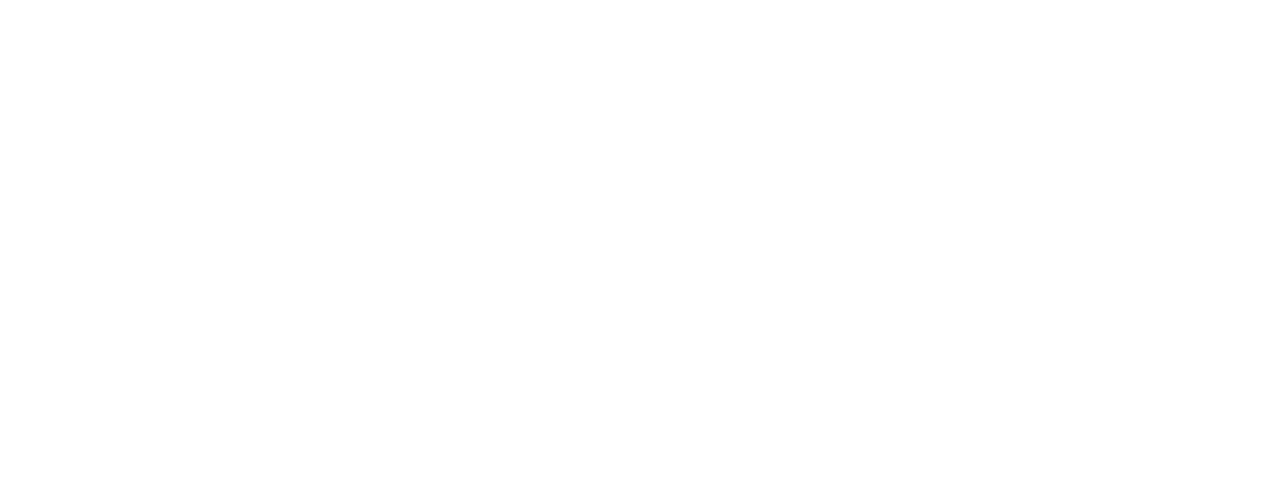
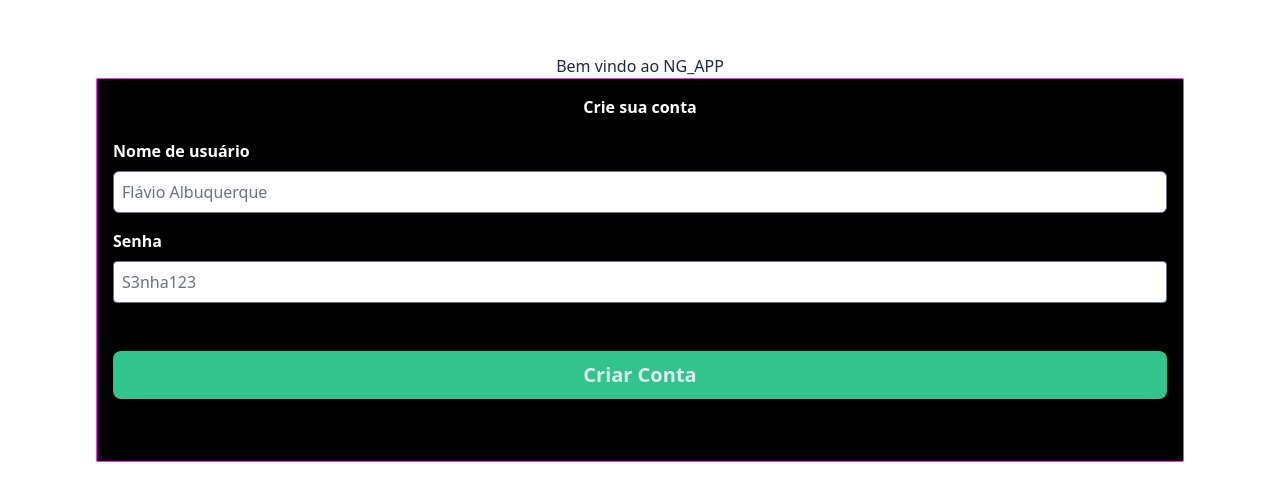
Before and after one commit to HalisterFernando/gzbank, a React (Create React App) app in the folder app/frontend/: page /login in a window 1280 px wide. Before the commit this address had no page. Shown: the part 142-642 px from the top of the page. Built offline with nearby package versions, Linux system fonts and the light colour scheme.

Commit message:
refactor: :recycle: código refatorado
alguns nomes foram trocados a fim de melhorar a semântica

```diff
--- /dev/null
+++ b/app/frontend/src/components/Form.tsx
@@ -0,0 +1,142 @@
+import React, { useState, useEffect } from 'react'
+import { FormikValues, useFormik } from 'formik'
+import signInSchema from '../validations/yupSchemas'
+
+
+
+const initialValues = {
+    username: '',
+    password: '',
+  }
+
+const Form = ({onSubmit}: FormikValues) => {
+  const [loading, setLoading] = useState(false);
+  const path = window.location.href.includes('login');
+
+  useEffect(() => {
+    if (path) {
+      setLoading(true)
+    }
+    setTimeout(() => {
+      setLoading(false)
+    }, 3000)
+  }, [path])
+
+
+  const formik = useFormik({
+        initialValues,
+        validationSchema: signInSchema,
+        onSubmit
+    });
+
+    const usernameProps = formik.getFieldProps("username");
+    const passwordProps = formik.getFieldProps("password");
+
+
+
+  return (
+    <div className='flex flex-col items-center justify-center h-screen bg-white'>
+      {
+      loading ?
+      (
+        <div role="status">
+          <svg className="
+          inline
+          mr-2
+          w-10
+          h-10
+          text-gray-200
+          animate-spin
+          dark:text-gray-600
+          fill-ng-green"
+          viewBox="0 0 100 101"
+          fill="none"
+          xmlns="http://www.w3.org/2000/svg">
+              <path d="M100 50.5908C100 78.2051 77.6142 100.591 50 100.591C22.3858 100.591 0 78.2051 0 50.5908C0 22.9766 22.3858 0.59082 50 0.59082C77.6142 0.59082 100 22.9766 100 50.5908ZM9.08144 50.5908C9.08144 73.1895 27.4013 91.5094 50 91.5094C72.5987 91.5094 90.9186 73.1895 90.9186 50.5908C90.9186 27.9921 72.5987 9.67226 50 9.67226C27.4013 9.67226 9.08144 27.9921 9.08144 50.5908Z"
+              fill="currentColor"
+              />
+              <path d="M93.9676 39.0409C96.393 38.4038 97.8624 35.9116 97.0079 33.5539C95.2932 28.8227 92.871 24.3692 89.8167 20.348C85.8452 15.1192 80.8826 10.7238 75.2124 7.41289C69.5422 4.10194 63.2754 1.94025 56.7698 1.05124C51.7666 0.367541 46.6976 0.446843 41.7345 1.27873C39.2613 1.69328 37.813 4.19778 38.4501 6.62326C39.0873 9.04874 41.5694 10.4717 44.0505 10.1071C47.8511 9.54855 51.7191 9.52689 55.5402 10.0491C60.8642 10.7766 65.9928 12.5457 70.6331 15.2552C75.2735 17.9648 79.3347 21.5619 82.5849 25.841C84.9175 28.9121 86.7997 32.2913 88.1811 35.8758C89.083 38.2158 91.5421 39.6781 93.9676 39.0409Z"
+              fill="currentFill"
+              />
+          </svg>
+          <span className="sr-only">Loading...</span>
+        </div>
+    ) : (
+      <>
+        <h1>Bem vindo ao NG_APP</h1>
+        <div className='
+            w-[85%]
+            min-h-96
+            border
+            border-ng-pink
+            rounded-sm
+            bg-black
+            p-4
+        '>
+        <h2 className='text-center text-white font-semibold'>Crie sua conta</h2>
+          <form onSubmit={formik.handleSubmit} className='mt-5'>
+            <label htmlFor="" className='text-white font-semibold'>Nome de usuário</label>
+            <input
+                type="text"
+                placeholder='Flávio Albuquerque'
+                {...usernameProps}
+                className='
+                rounded-md
+                p-2
+                w-full
+                mt-2
+                mb-4
+            '
+            />
+            {formik.touched.username && formik.errors.username ? (
+                <div className='text-red-600 mb-4'>
+                    {formik.errors.username}
+                </div>
+            ): null}
+              <label htmlFor="" className='text-white font-semibold'>Senha</label>
+            <input
+                type="password"
+                placeholder='S3nha123'
+                {...passwordProps}
+                className='
+                rounded
+                p-2
+                w-full
+                mt-2
+                mb-4
+                '
+            />
+              {formik.touched.password && formik.errors.password ? (
+                <div className='text-red-600'>
+                    {formik.errors.password}
+                </div>
+            ): null}
+            <div className='w-full flex justify-center mt-8'>
+                <button
+                    type="submit"
+                    disabled={!(formik.isValid && formik.dirty)}
+                    className="
+                    btn
+                    btn-active
+                    bg-green-400
+                    w-full
+                    text-xl
+                    font-bold
+                    text-slate-200
+                    hover:bg-ng-green
+
+                    ">Criar Conta
+                </button>
+            </div>
+          </form>
+        </div>
+        </>
+      )
+      }
+
+    </div>
+
+  )
+}
+
+export default Form
--- /dev/null
+++ b/app/frontend/src/pages/Home.tsx
@@ -0,0 +1,16 @@
+import React from 'react'
+import Form from '../components/Form'
+import { useNavigate } from 'react-router-dom'
+
+const Home = () => {
+  const history = useNavigate()
+
+  return (
+    <Form
+
+    onSubmit={() => history('/login')}
+    />
+  )
+}
+
+export default Home
--- a/app/frontend/src/pages/Login.tsx
+++ /dev/null
@@ -1,65 +0,0 @@
-import React from 'react'
-
-
-
-const Login = () => {
-  return (
-    <div className='flex flex-col items-center justify-center h-screen bg-white'>
-        <h1>Bem vindo ao NG_APP</h1>
-        <div className='
-        w-[85%]
-        h-96
-        border
-        border-ng-pink
-        rounded-sm
-        bg-black
-        p-4
-        '>
-        <h2 className='text-center text-white font-semibold'>Crie sua conta</h2>
-          <form action="" className='mt-5'>
-            <label htmlFor="" className='text-white font-semibold'>Nome de usuário</label>
-            <input
-            type="text"
-            placeholder='Flávio Albuquerque'
-            className='
-            rounded-md
-            p-2
-            w-full
-            mt-2
-            mb-4
-            '
-            />
-              <label htmlFor="" className='text-white font-semibold'>Senha</label>
-            <input
-            type="text"
-            placeholder='S3nha123'
-            className='
-            rounded
-            p-2
-            w-full
-            mt-2
-            mb-4
-            '
-            />
-            <div className='w-full flex justify-center mt-8'>
-                <button
-                disabled
-                className="
-                btn
-                btn-active
-                bg-green-400
-                w-full
-                text-xl
-                font-bold
-                text-slate-200
-                hover:bg-ng-green
-
-                ">OK</button>
-            </div>
-          </form>
-        </div>
-    </div>
-  )
-}
-
-export default Login
--- a/app/frontend/src/routes/ComponentRoutes.tsx
+++ b/app/frontend/src/routes/ComponentRoutes.tsx
@@ -1,18 +1,25 @@
 import React from 'react'
 
+
 import { Route, Routes } from 'react-router-dom'
-import Login from '../pages/Login'
+import Home from '../pages/Home'
 
 
 const ComponentRoutes = () => {
+
   return (
     <Routes>
       <Route
-      path='/'
+      path='/signin'
       element={
-      <Login />
-
+      <Home />
     }
+      />
+      <Route
+      path='/login'
+      element={
+        <Home />
+      }
       />
     </Routes>
   )
```
